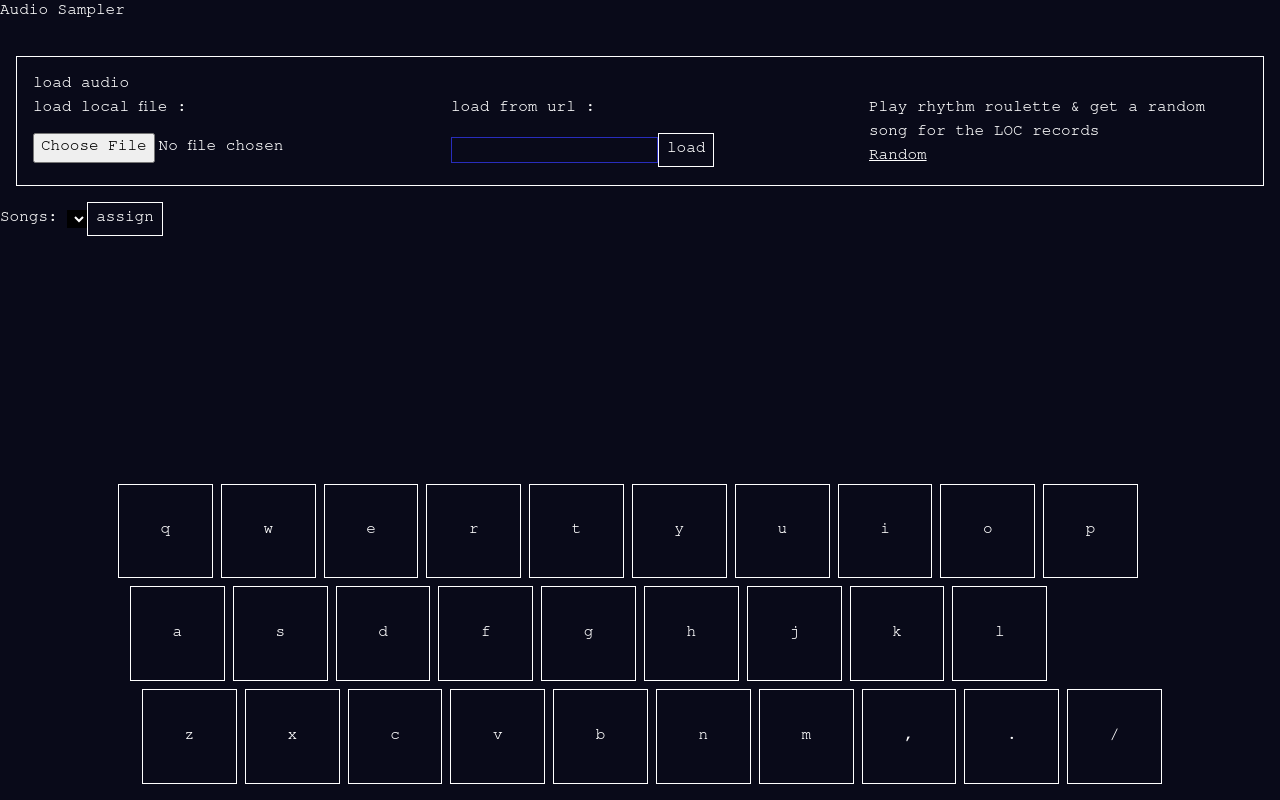
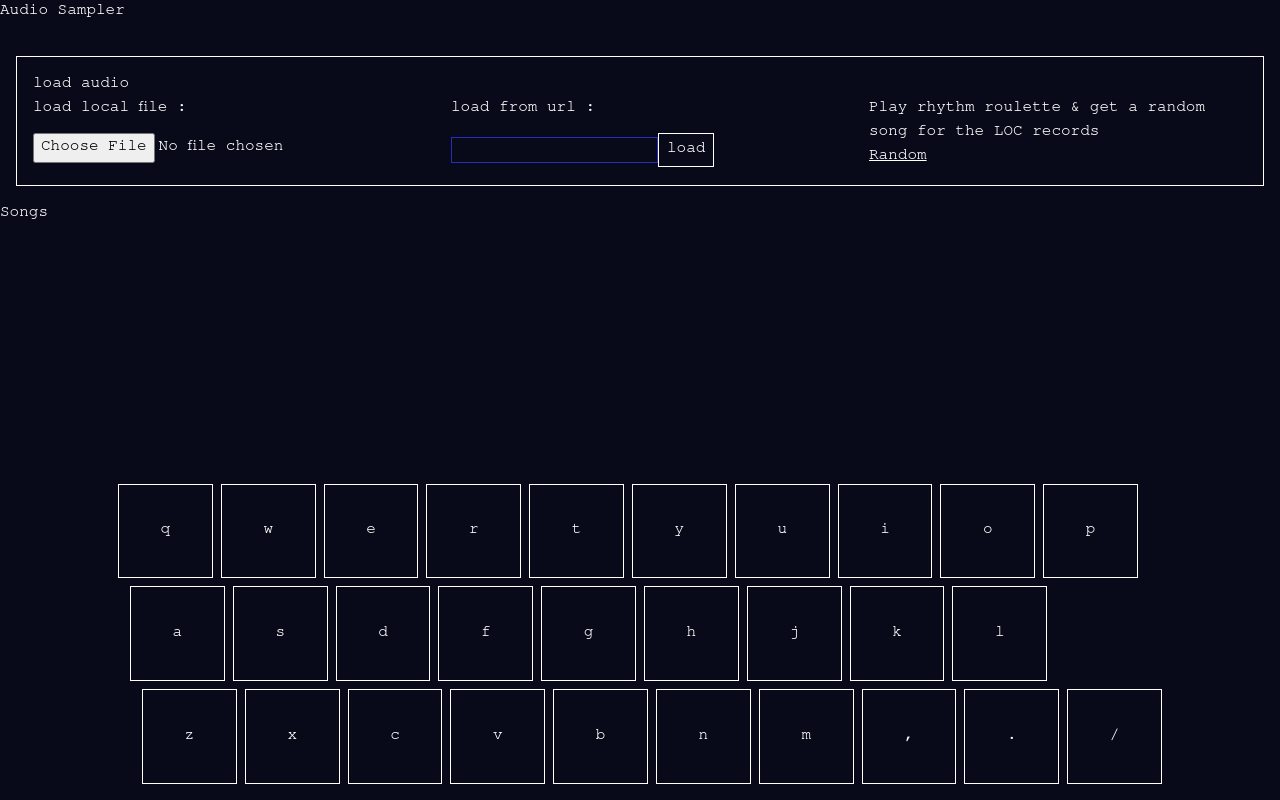
Before and after one commit to Britnell/sampler, an Astro site: page /app in a window 1280 px wide. Built offline with nearby package versions, Linux system fonts and the light colour scheme; Astro itself is replaced by a stand-in of ours.

Commit message:
simpler assign

```diff
--- a/src/vue/app.vue
+++ b/src/vue/app.vue
@@ -10,9 +10,10 @@ const buffers = refBuffers();
 const samples = refSamples();
 const ui = refUi();
 
-const openSampleModal = () => {
+const openSampleModal = (val: string) => {
   ui.value.modal = {
     type: "assign",
+    value: val,
   };
 };
 const openSpliceModal = () => {
--- a/src/vue/assign.vue
+++ b/src/vue/assign.vue
@@ -1,31 +1,25 @@
 <script setup lang="ts">
 import { defineProps, defineEmits, toRefs } from "vue";
+import type { BufferState, Ui } from "./hooks";
 
 const emit = defineEmits(["assign"]);
 const props = defineProps(["buffers", "ui"]);
-const { ui, buffers } = toRefs(props);
+type Props = {
+  buffers: BufferState;
+  ui: Ui;
+};
+const { buffers } = toRefs<Props>(props as Props);
 </script>
 <template>
   <div>
-    <div>
-      <label for="samplesel"> Songs: </label>
-      <select
-        name="samplesel"
-        id="samplesel"
-        v-model="ui.assignBuffer"
-        x-model="ui.assignBuffer"
-        class="bg-black"
-      >
-        <option v-for="k in Object.keys(buffers)" :value="k">
-          {{ k }}
-        </option>
-      </select>
-      <button
-        @click="() => emit('assign')"
-        class="border border-white px-2 py-1"
-      >
-        assign
-      </button>
+    <h2>Songs</h2>
+    <div v-for="key in Object.keys(buffers)">
+      <div class="flex">
+        <p>
+          {{ key }}
+        </p>
+        <button @click="() => emit('assign', key)" class="primary">load</button>
+      </div>
     </div>
   </div>
 </template>
--- a/src/vue/hooks.ts
+++ b/src/vue/hooks.ts
@@ -64,11 +64,13 @@ export function useKeyboard(
     // if modal
     if (ui.value.modal) {
       if (ui.value.modal?.type === "assign") {
+        const id = ui.value.modal.value;
+        if (id)
           samples.value[key] = {
             key,
             active: true,
             begin: 0,
-          bufferid: ui.value.assignBuffer,
+            bufferid: id,
             held: false,
           };
         ui.value.modal = null;
```
Lines whose indentation alone changed are shown as unchanged.
